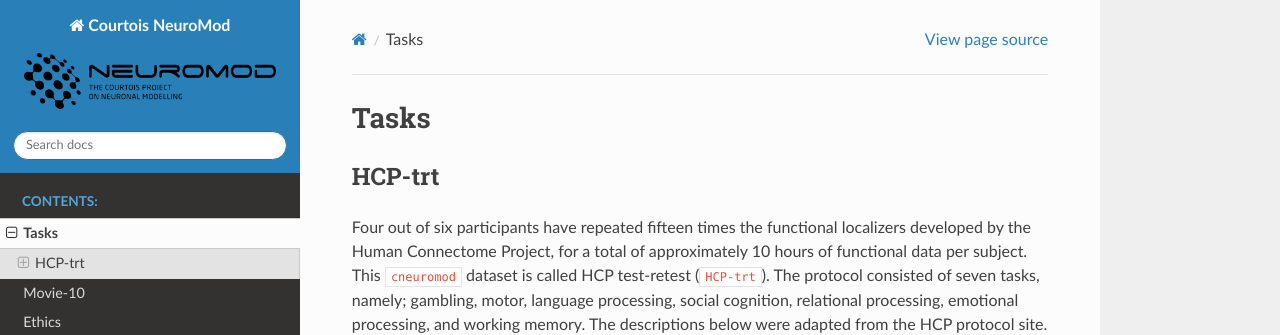
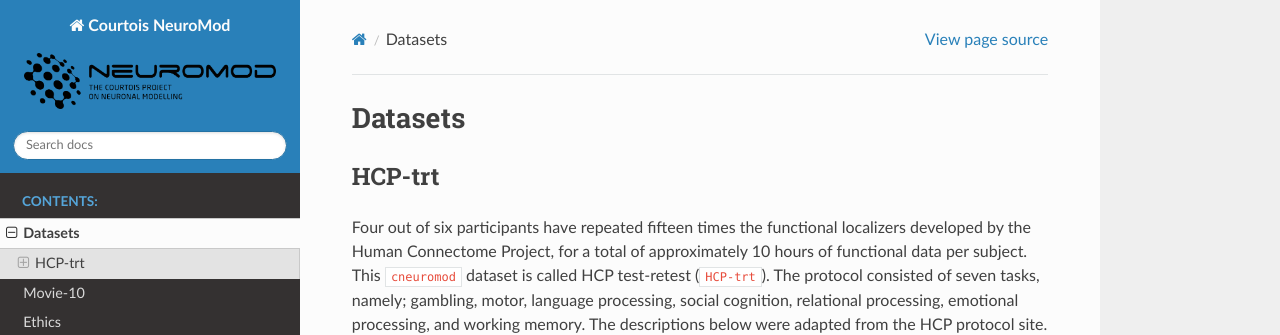
Before and after one commit to courtois-neuromod/cneuromod_docs, a Sphinx documentation site: the page built from source/DATASETS.md, in a window 1280 px wide and 900 px high. Shown: the top 335 px of the window. Built offline with Sphinx 7.4.7 and the Read the Docs theme 2.0.0, drawn with Linux system fonts in a browser that asks for light colours.

Commit message:
Fixed title.

```diff
--- a/source/DATASETS.md
+++ b/source/DATASETS.md
@@ -1,4 +1,4 @@
-# Tasks
+# Datasets
 
 ## HCP-trt
 
```
